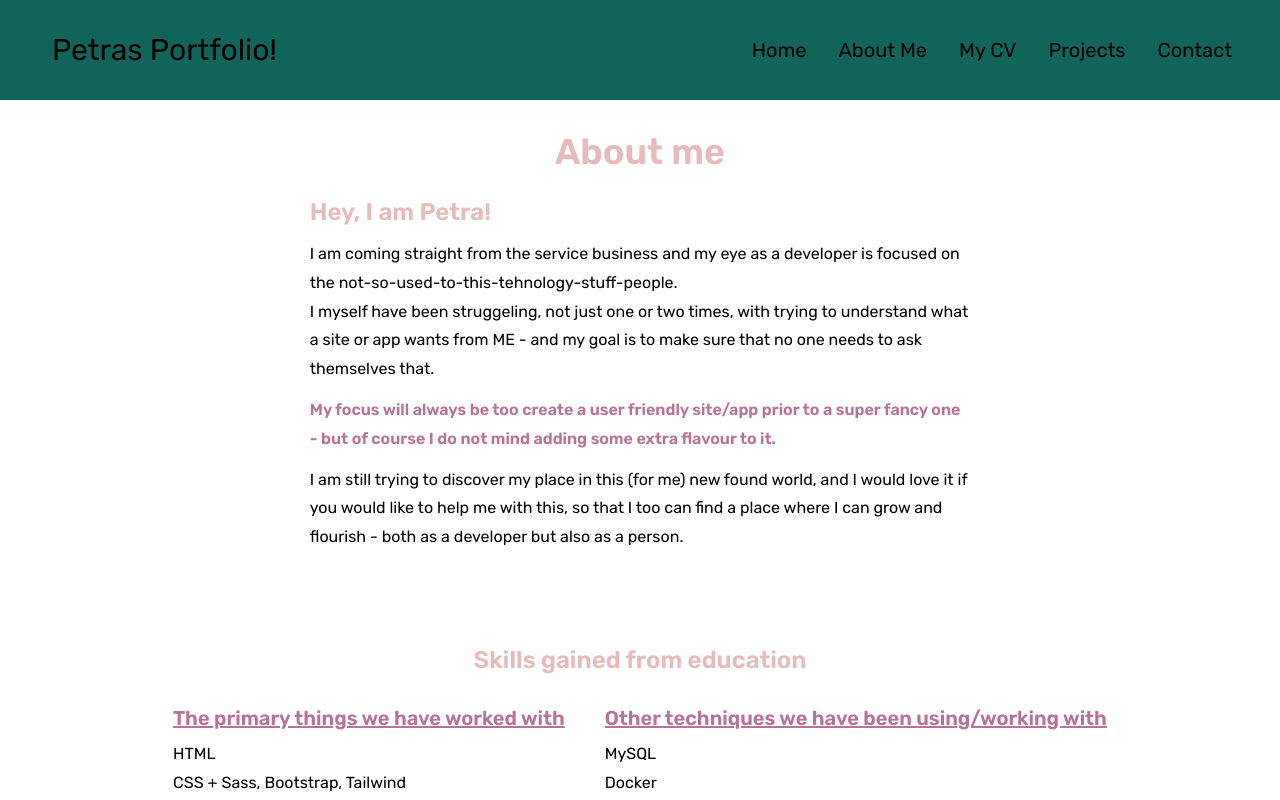
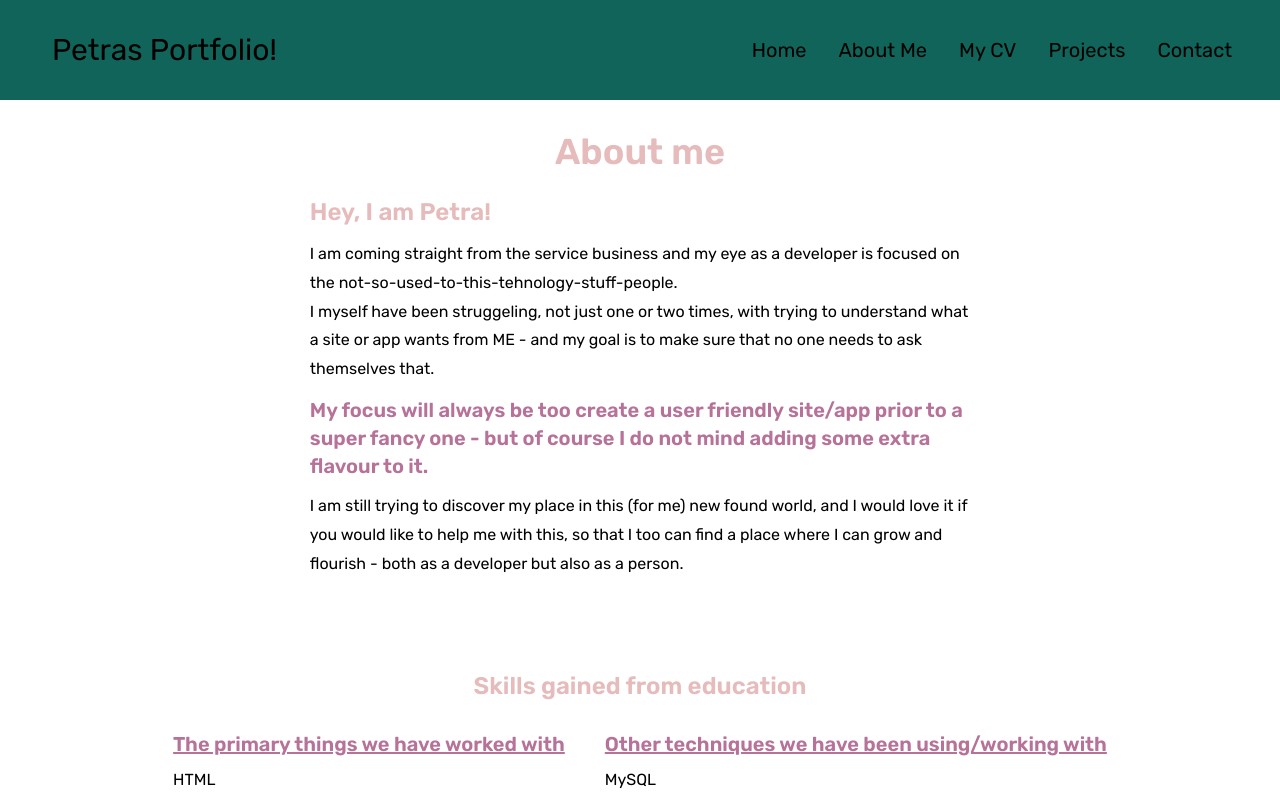
Before and after one commit to Petra-Johansson/portfolio, a Next.js app: page /about-me in a window 1280 px wide. Shown: the top 800 px of the page. Built offline with nearby package versions, Linux system fonts and the light colour scheme.

Commit message:
small fontfix.

```diff
--- a/components/personal-info.jsx
+++ b/components/personal-info.jsx
@@ -9,7 +9,7 @@ export default function PersonalInfo() {
         trying to understand what a site or app wants from ME - and my goal is
         to make sure that no one needs to ask themselves that.
       </p>
-      <p className="my-3 text-purple font-bold">
+      <p className="my-3 text-purple  text-xl font-bold">
         My focus will always be too create a user friendly site/app prior to a
         super fancy one - but of course I do not mind adding some extra flavour to
         it.
```
